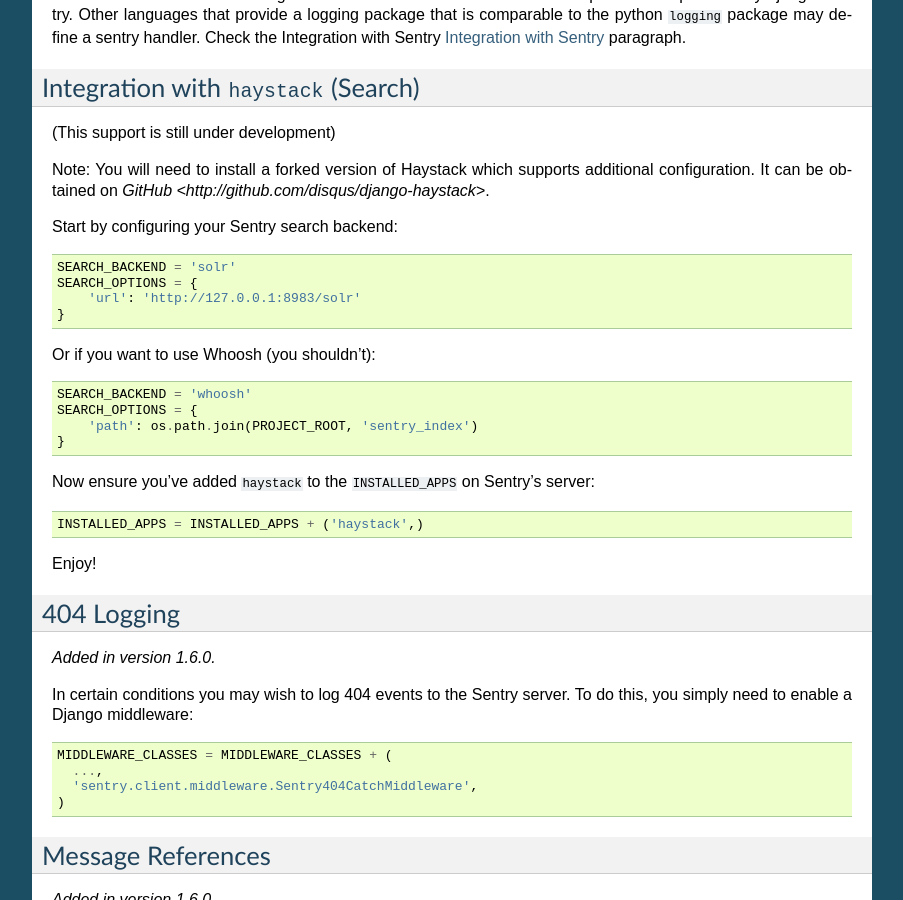
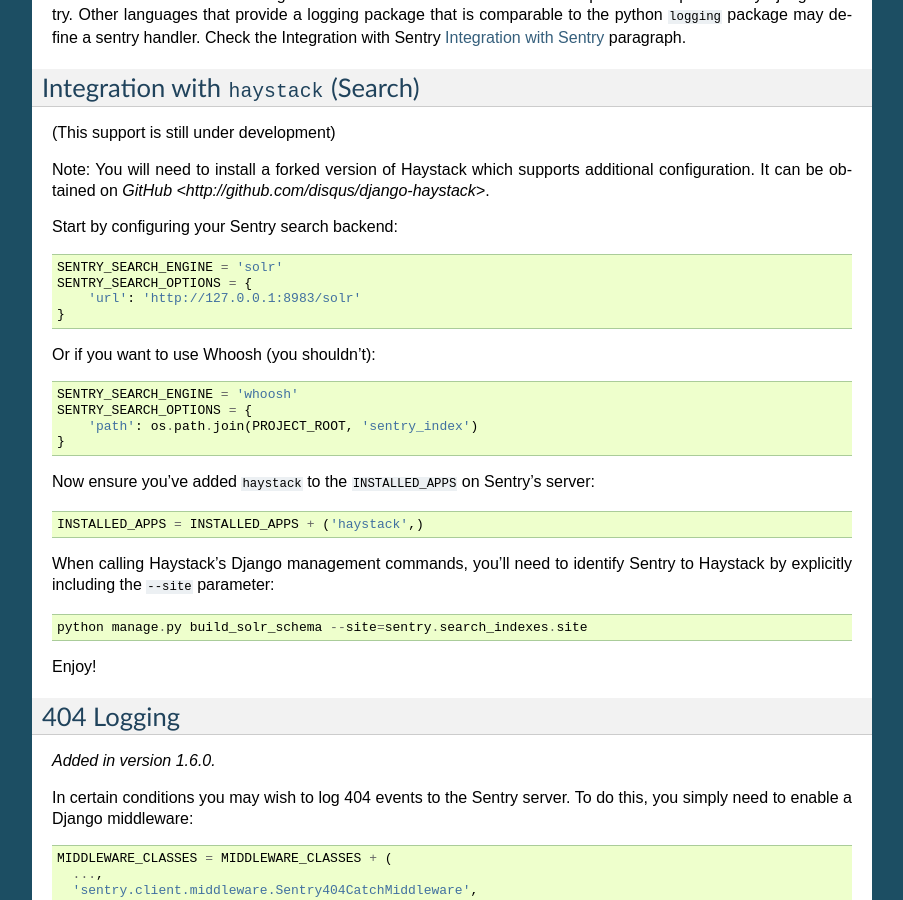
Before and after one commit to JohnFredok/apm-agent-python, a Sphinx documentation site: the page built from docs/config/index.rst, in a window 1280 px wide and 900 px high, scrolled down 1180 px. Shown: the whole window, without its empty margins (198-1101 px from the left). Built offline with Sphinx 7.4.7, drawn with Linux system fonts in a browser that asks for light colours.

Commit message:
Corrected docs for configuring search

```diff
--- a/docs/config/index.rst
+++ b/docs/config/index.rst
@@ -70,21 +70,25 @@
 
 Start by configuring your Sentry search backend::
 
-	SEARCH_BACKEND = 'solr'
-	SEARCH_OPTIONS = {
+	SENTRY_SEARCH_ENGINE = 'solr'
+	SENTRY_SEARCH_OPTIONS = {
 	    'url': 'http://127.0.0.1:8983/solr'
 	}
 
 Or if you want to use Whoosh (you shouldn't)::
 
-	SEARCH_BACKEND = 'whoosh'
-	SEARCH_OPTIONS = {
+	SENTRY_SEARCH_ENGINE = 'whoosh'
+	SENTRY_SEARCH_OPTIONS = {
 	    'path': os.path.join(PROJECT_ROOT, 'sentry_index')
 	}
 
 Now ensure you've added ``haystack`` to the ``INSTALLED_APPS`` on Sentry's server::
 
 	INSTALLED_APPS = INSTALLED_APPS + ('haystack',)
+
+When calling Haystack's Django management commands, you'll need to identify Sentry to Haystack by explicitly including the ``--site`` parameter::
+
+	python manage.py build_solr_schema --site=sentry.search_indexes.site
 
 Enjoy!
 
```
